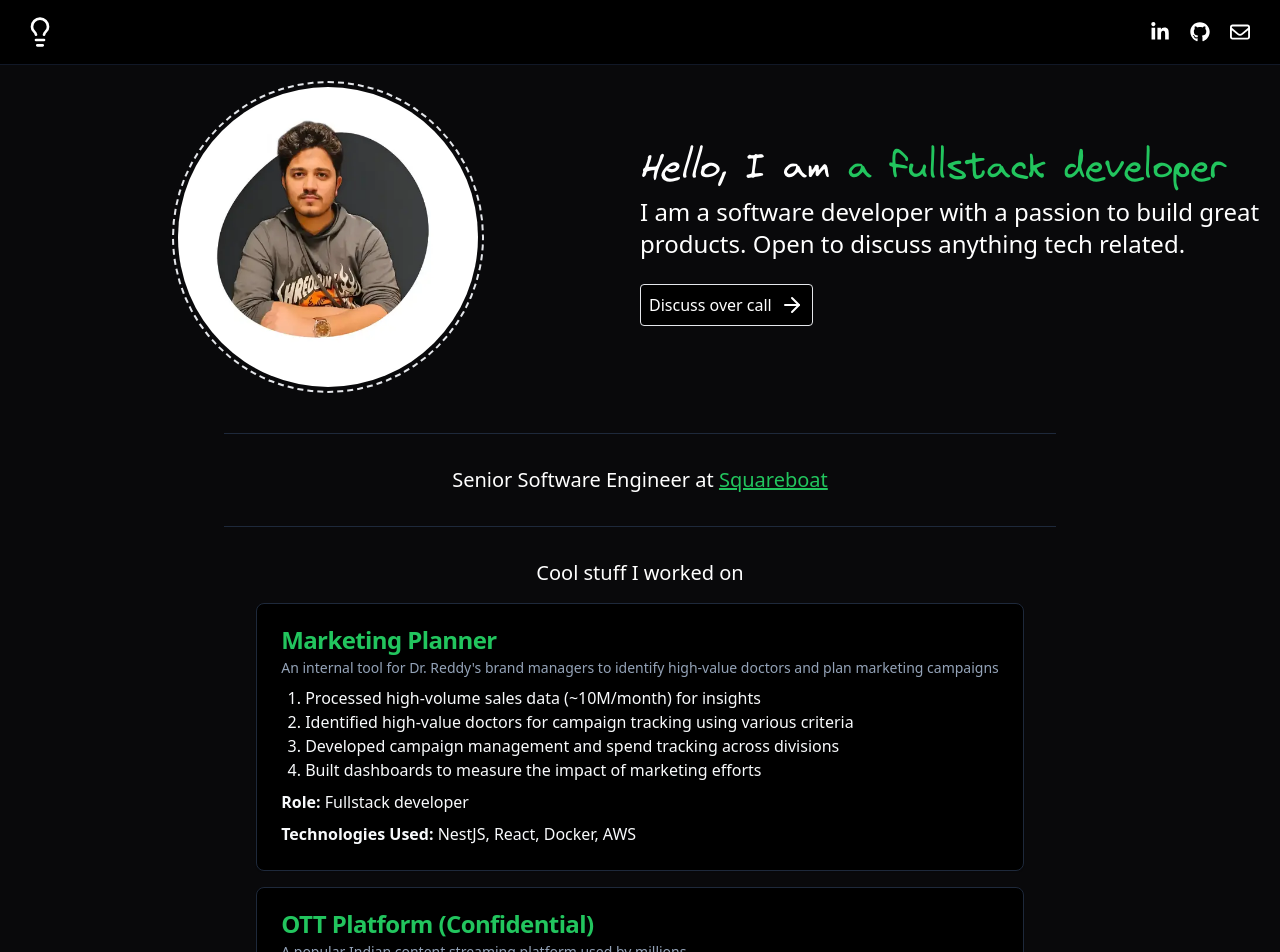
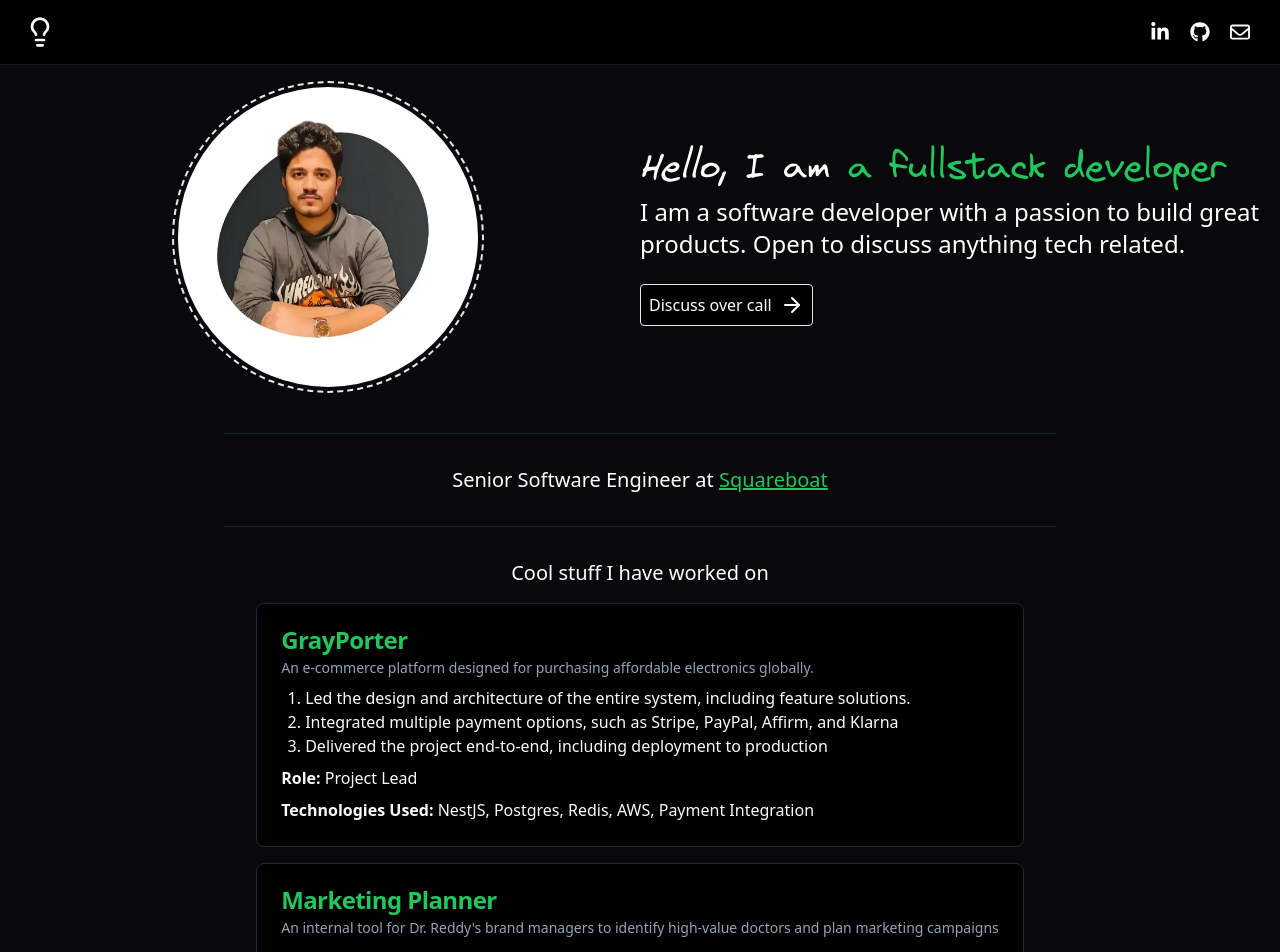
Before and after one commit to chetanbohra26/chetan-bohra-website, a React (Vite) app: page / in a window 1280 px wide. Shown: the top 952 px of the page. Built offline with nearby package versions, Linux system fonts and the light colour scheme.

Commit message:
updated projects

```diff
--- a/src/components/views/Projects.tsx
+++ b/src/components/views/Projects.tsx
@@ -4,6 +4,24 @@ import { Label } from "../ui/label";
 
 const Projects = () => {
     const [projects] = useState([
+        {
+            title: 'GrayPorter',
+            link: 'https://grayporter.com',
+            role: 'Project Lead',
+            description: 'An e-commerce platform designed for purchasing affordable electronics globally.',
+            points: [
+                'Led the design and architecture of the entire system, including feature solutions.',
+                'Integrated multiple payment options, such as Stripe, PayPal, Affirm, and Klarna',
+                'Delivered the project end-to-end, including deployment to production',
+            ],
+            technologies: [
+                'NestJS',
+                'Postgres',
+                'Redis',
+                'AWS',
+                'Payment Integration'
+            ],
+        },
         {
             title: 'Marketing Planner',
             link: 'https://brandniti.drreddys.com',
@@ -17,6 +35,8 @@ const Projects = () => {
             ],
             technologies: [
                 'NestJS',
+                'Postgres',
+                'Redis',
                 'React',
                 'Docker',
                 'AWS',
@@ -35,8 +55,8 @@ const Projects = () => {
             ],
             technologies: [
                 'Node.js',
+                'Redis (Cache + DB)',
                 'AWS',
-                'Redis (Cache + DB)',
                 'OpenTelemetry',
             ],
         },
@@ -52,6 +72,8 @@ const Projects = () => {
             ],
             technologies: [
                 'NestJS',
+                'MySQL',
+                'Redis',
                 'React',
                 'AWS',
                 'Elasticsearch'
@@ -68,6 +90,9 @@ const Projects = () => {
             ],
             technologies: [
                 'NestJS',
+                'Postgres',
+                'Redis',
+                'Google Maps',
                 'AWS',
                 'Elasticsearch',
                 'Docker',
@@ -93,7 +118,7 @@ const Projects = () => {
     return (
         <div className="flex flex-col mb-4 mx-auto">
             <Label className="text-center text-xl mb-4">
-                Cool stuff I worked on
+                Cool stuff I have worked on
             </Label>
 
             <div className="flex grid grid-cols-1 gap-4 mx-auto">
```
